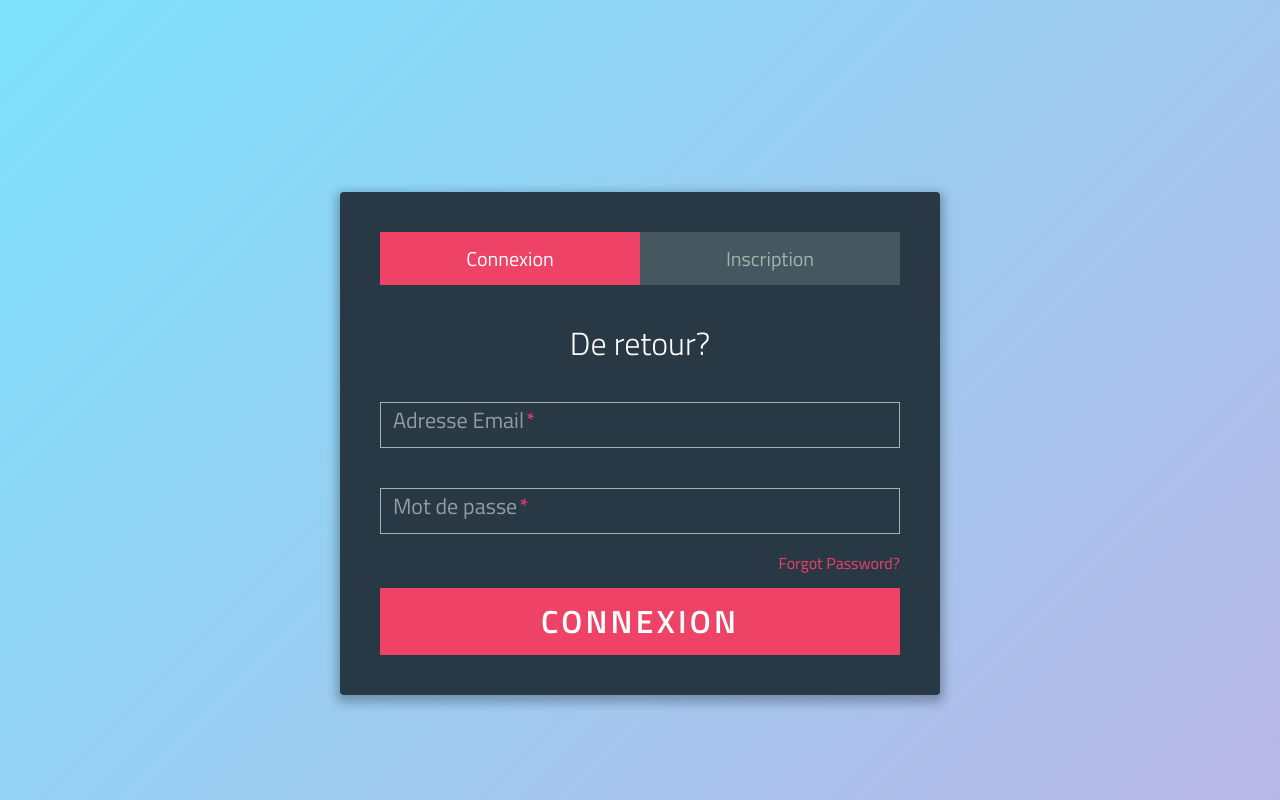
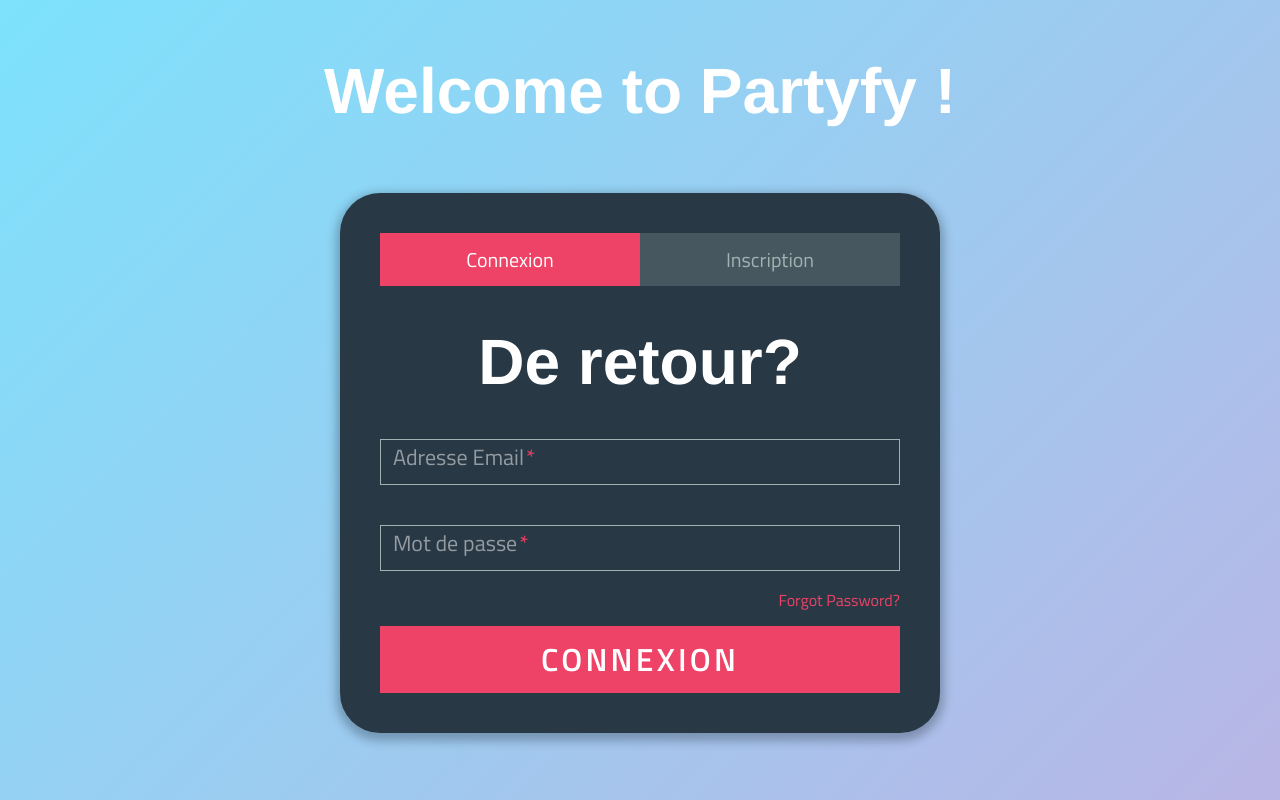
Before and after one commit to Fienberber/partyfy, a Flask app: page /login in a window 1280 px wide. Run offline with Flask 2, Linux system fonts and the light colour scheme; some libraries are stand-ins or nearby versions.

Commit message:
Rounded angles and unified the font familly

```diff
--- a/app/static/scripts/login.js
+++ b/app/static/scripts/login.js
@@ -62,6 +62,7 @@ $("#login-form").on('submit', function(e) {
 		title.text(data.msg);
 		if (data.success) {
 			title.css('color', '#EE4266');
+			title.css('font-size', '2em');
 			const token = $.urlParam('token');
 			if(token){
 				$.post('/joinParty', {"token": token} ).done(alert("Joined the party !"))
--- a/app/static/styles/home.css
+++ b/app/static/styles/home.css
@@ -13,6 +13,12 @@ body {
   background-repeat: no-repeat;
   background-attachment: fixed;
   background-size: cover;
+}
+
+h1 {
+  font-family: 'futura', 'helvetica', sans-serif;
+  color: white;
+  font-size: 4em;
 }
 
 input {
--- a/app/static/styles/login.css
+++ b/app/static/styles/login.css
@@ -20,6 +20,15 @@ body {
   background-size: cover;
 }
 
+
+h1 {
+  font-family: 'futura', 'helvetica', sans-serif;
+  color: white;
+  font-size: 4em;
+  margin: 0 0 40px;
+  text-align: center;
+}
+
 a {
   text-decoration: none;
   color: var(--main-bt-color);
@@ -37,7 +46,8 @@ a:hover {
   margin: 40px auto;
   border-radius: 4px;
   box-shadow: 0 4px 10px 4px rgba(19, 35, 47, 0.3);
-  margin-top: 15%;
+  margin-top: 5%;
+  border-radius: 40px;
 }
 
 .tab-group {
@@ -75,13 +85,6 @@ a:hover {
 
 .tab-content > div:last-child {
   display: none;
-}
-
-h1 {
-  text-align: center;
-  color: white;
-  font-weight: 300;
-  margin: 0 0 40px;
 }
 
 label {
@@ -186,3 +189,9 @@ textarea {
   margin-top: -20px;
   text-align: right;
 }
+
+
+.center {
+  text-align: center;
+  float: center;
+}
--- a/app/templates/login.jinja2
+++ b/app/templates/login.jinja2
@@ -9,6 +9,10 @@
 </head>
 <body>
 <!-- partial:index.partial.html -->
+<br>
+<br>
+<br>
+<h1 class="center" >Welcome to Partyfy !</h1>
 <div class="form">
 
       <ul class="tab-group">
--- a/app/templates/partyCreator.html
+++ b/app/templates/partyCreator.html
@@ -16,9 +16,7 @@
 <button class="btn right" onclick="window.location.href='logout';" type="button">logout</button>
 <button class="btn right" onclick="window.location.href='/';" type="button">home</button>
 
-<br>
 <div class="col-12">
-
 <h1 class="center" >Party creation:</h1>
 </div>
 <br>
@@ -33,7 +31,7 @@
 
   <div class="col-10 center">
     <input type="text" id="party_name" name="party_name" placeholder="Party name">
-    <p> Add Input types : </p>
+    <h2>Add Input types :</h2>
     <input type="text" id="input_name" class="input_name" name="input_name" placeholder="Name">
     <input type="text" id="input_url" class="input_url" name="input_url" placeholder="url (optional)">
     <a class="addButton" onclick="addType()"> + </a>
```
Also changed, not shown: app/static/styles/party.css (+7 -0 lines), app/templates/homePage.html (+12 -11 lines), app/static/styles/index.css (line endings or trailing spaces).
